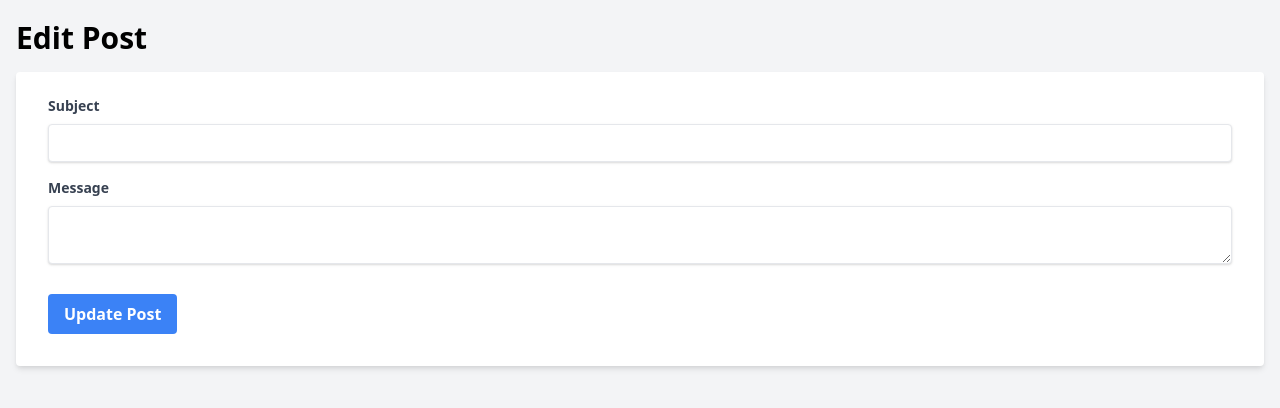
After one commit to Scpel-lang/Scpel_Forum_and_User_Community, a PHP site: page /edit_post.php in a window 1280 px wide. The commit adds this page. Shown: the top 408 px of the page. Run offline with PHP 8.4, Linux system fonts and the light colour scheme.

```diff
--- /dev/null
+++ b/edit_post.php
@@ -0,0 +1,51 @@
+<!DOCTYPE html>
+<html lang="en">
+<head>
+    <meta charset="UTF-8">
+    <meta name="viewport" content="width=device-width, initial-scale=1.0">
+    <title>Edit Post</title>
+    <!-- Include Tailwind CSS -->
+    <link href="https://cdn.jsdelivr.net/npm/tailwindcss@2.2.19/dist/tailwind.min.css" rel="stylesheet">
+</head>
+<body class="bg-gray-100">
+    <div class="container mx-auto px-4 py-5">
+        <h1 class="text-3xl font-bold mb-4">Edit Post</h1>
+        <?php
+        include "./db/connections.php";
+
+        if (isset($_GET['post_id'])) {
+            $post_id = $_GET['post_id'];
+            $query = mysqli_query($db, "SELECT * FROM scpel_forum WHERE ID = '$post_id'");
+            $post = mysqli_fetch_assoc($query);
+        }
+
+        if ($_SERVER['REQUEST_METHOD'] == 'POST') {
+            $subject = $_POST['subject'];
+            $message = $_POST['message'];
+            $query = mysqli_query($db, "UPDATE scpel_forum SET SUBJECT = '$subject', MESSAGE = '$message' WHERE ID = '$post_id'");
+            header("Location: index.php");
+            exit;
+        }
+        ?>
+        <form action="" method="post" class="bg-white shadow-md rounded px-8 pt-6 pb-8 mb-4">
+            <div class="mb-4">
+                <label class="block text-gray-700 text-sm font-bold mb-2" for="subject">
+                    Subject
+                </label>
+                <input class="shadow appearance-none border rounded w-full py-2 px-3 text-gray-700 leading-tight focus:outline-none focus:shadow-outline" id="subject" type="text" name="subject" value="<?php echo isset($post) ? htmlspecialchars($post['SUBJECT']) : ''; ?>">
+            </div>
+            <div class="mb-6">
+                <label class="block text-gray-700 text-sm font-bold mb-2" for="message">
+                    Message
+                </label>
+                <textarea class="shadow appearance-none border rounded w-full py-2 px-3 text-gray-700 leading-tight focus:outline-none focus:shadow-outline" id="message" name="message"><?php echo isset($post) ? htmlspecialchars($post['MESSAGE']) : ''; ?></textarea>
+            </div>
+            <div class="flex items-center justify-between">
+                <button class="bg-blue-500 hover:bg-blue-700 text-white font-bold py-2 px-4 rounded focus:outline-none focus:shadow-outline" type="submit">
+                    Update Post
+                </button>
+            </div>
+        </form>
+    </div>
+</body>
+</html>
--- a/index.php
+++ b/index.php
@@ -161,7 +161,7 @@
                                         <ul>
                                             <li><a>Share Post</a></li>
                                             <li><a href="./forum_reply.php?forum=<?php echo $fetch_one['ID']; ?>">Reply to Post</a></li>
-
+                                            <li><a href="./edit_post.php?post_id=<?php echo $fetch_one['ID']; ?>" class="text-blue-500">Edit Post</a></li>
                                             <li><a href="./delete_post.php?post_id=<?php echo $fetch_one['ID']; ?>" class="text-red-500">Delete Post</a></li>
 
 
@@ -207,7 +207,9 @@
                                         <ul>
                                             <li><a>Share Post</a></li>
                                             <li><a href="./forum_reply.php?forum=<?php echo $fetch_replies['ID']; ?>">Reply to Post</a></li>
-                                            <li><a href="./delete_reply.php?reply_id=<?php echo $fetch_replies['ID']; ?>">Delete Reply</a></li>
+                                            <li><a href="./delete_reply.php?reply_id=<?php echo $fetch_replies['ID']; ?>" class="text-red-500">Delete Reply</a></li>
+
+
                                             <li>Github Account</li>
                                         </ul>
                                     </div>
```
Also changed, not shown: edit_reply.php (added).
